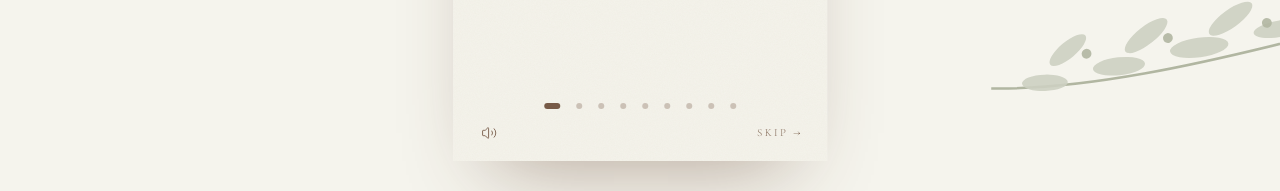
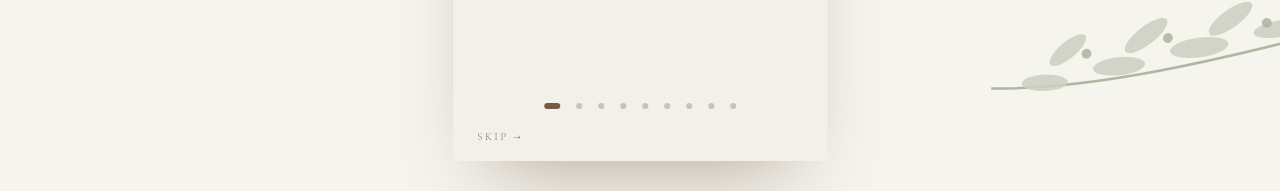
Before and after one commit to Zahid8/wedding_card, a Next.js app: page / in a window 1280 px wide. Shown: the part 607-798 px from the top of the page. Built offline with nearby package versions, Linux system fonts and the light colour scheme.

Commit message:
Remove speaker icons; prompt reads "tap to open"
Co-Authored-By: Claude Fable 5.1 <noreply@anthropic.com>

```diff
--- a/components/home/InvitationStage.tsx
+++ b/components/home/InvitationStage.tsx
@@ -4,7 +4,6 @@ import Image from "next/image";
 import Link from "next/link";
 import { AnimatePresence, motion, useReducedMotion } from "framer-motion";
 import { useCallback, useEffect, useRef, useState } from "react";
-import { Volume2, VolumeX } from "lucide-react";
 import { site, home, story } from "@/content/site";
 import { Wash } from "@/components/paper/Wash";
 import { Foliage } from "@/components/paper/Foliage";
@@ -101,17 +100,6 @@ export function InvitationStage() {
     startMusic();
     setOpened(true);
   }, [startMusic]);
-
-  const toggleSound = useCallback(() => {
-    const a = audio.current;
-    if (!a) return;
-    if (sound === "on") {
-      a.pause();
-      setSound("off");
-    } else {
-      a.play().then(() => setSound("on")).catch(() => setSound("off"));
-    }
-  }, [sound]);
 
   // pause the music when the invitation scrolls out of view, resume when back
   useEffect(() => {
@@ -546,16 +534,6 @@ export function InvitationStage() {
 
         {/* controls */}
         <div className={cn("absolute bottom-4 inset-x-0 px-6 flex items-center justify-between z-20 text-[color:var(--color-bark)]/70 transition-opacity", started ? "opacity-100" : "opacity-0")}>
-          <button
-            onClick={(e) => {
-              e.stopPropagation();
-              toggleSound();
-            }}
-            aria-label={sound === "on" ? "Mute music" : "Play music"}
-            className="p-1 hover:text-[color:var(--color-bark)]"
-          >
-            {sound === "on" ? <Volume2 size={16} strokeWidth={1.5} /> : <VolumeX size={16} strokeWidth={1.5} />}
-          </button>
           {index < LAST ? (
             <button
               onClick={(e) => {
@@ -662,11 +640,8 @@ function Curtains({
             transition={{ delay: 0.4, duration: 0.6 }}
             className="absolute left-1/2 top-1/2 -translate-x-1/2 -translate-y-1/2 z-20 flex flex-col items-center gap-3 text-[color:var(--color-bark)]"
           >
-            <span className="w-16 h-16 rounded-full bg-[color:var(--color-paper)] border border-[color:var(--color-tan)] shadow-[0_10px_30px_-12px_rgba(87,52,30,0.5)] flex items-center justify-center">
-              <Volume2 size={24} strokeWidth={1.25} />
-            </span>
             <span className="font-script text-3xl leading-none">Open the invitation</span>
-            <span className="tracked-label text-[0.6rem]">tap to begin with music</span>
+            <span className="tracked-label text-[0.6rem]">tap to open</span>
           </motion.button>
         )}
       </AnimatePresence>
```
